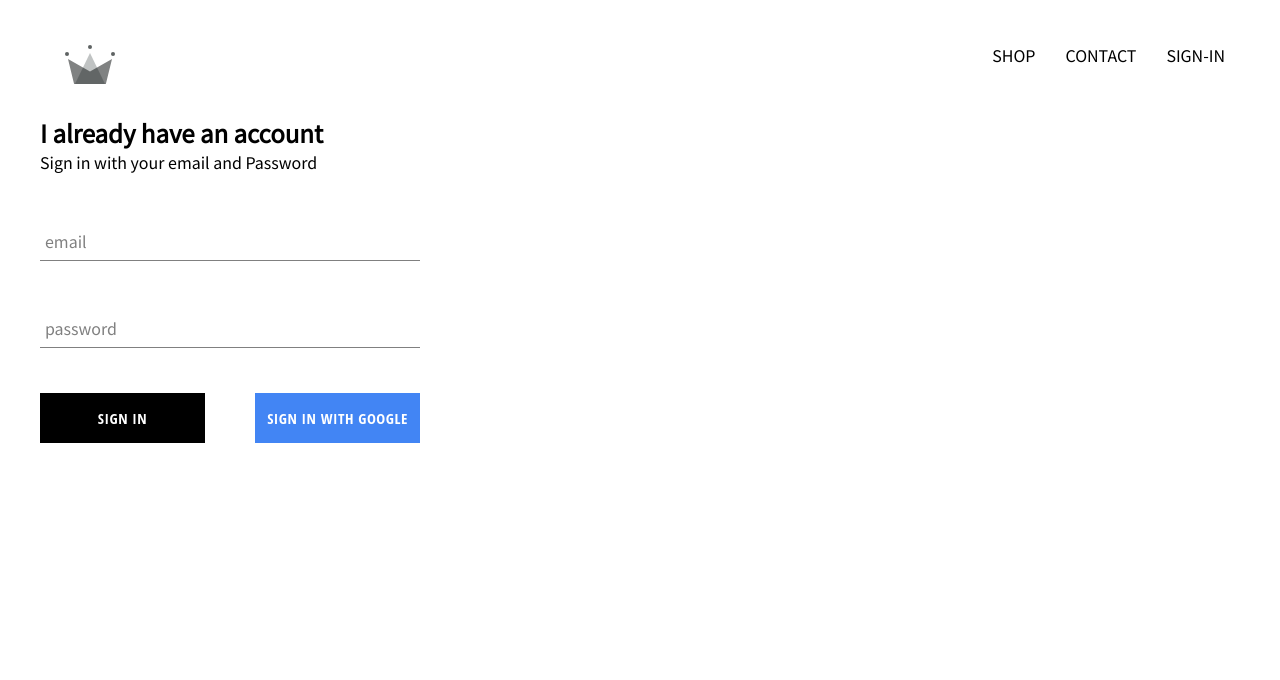
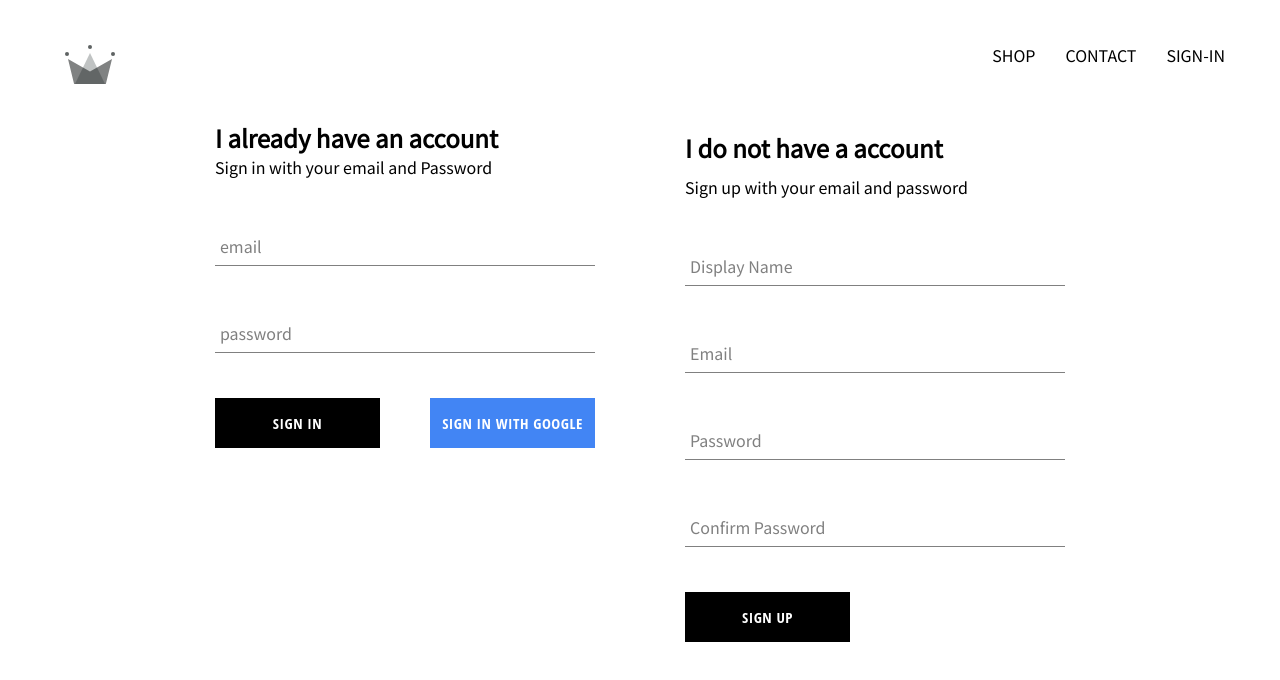
Before and after one commit to folajhimie/urban-couture, a React (Create React App) app: page /signin in a window 1280 px wide. Shown: the top 680 px of the page. Built offline with nearby package versions, Linux system fonts and the light colour scheme; no server answers.

Commit message:
Completed the Sign-Up Component

```diff
--- /dev/null
+++ b/src/component/sign-up/sign-up.component.jsx
@@ -0,0 +1,101 @@
+import React from 'react';
+import FormInput from '../form-input/form-input.component';
+import CustomButton from '../custom-button/custom-button.component';
+
+import { auth, createUserProfileDocument } from '../../firebase/firebase.utils';
+import './sign-up.styles.scss';
+
+class SignUp extends React.Component {
+    constructor(props) {
+        super(props);
+
+        this.state = {
+            displayName: "",
+            email: "",
+            password: "",
+            confirmPassword: ""
+        };
+    }
+
+    handleSubmit = async event => {
+        event.preventDefault();
+
+        const { displayName, email, password, confirmPassword } = this.state;
+        if(password !== confirmPassword){
+            alert('password doesn\'t match');
+            return;
+        }
+
+        try{
+            const { user } = await auth.createUserWithEmailAndPassword(
+                email,
+                password
+            );
+
+            await createUserProfileDocument(user, {displayName});
+
+            this.setState({
+                displayName: "",
+                email: "",
+                password: "",
+                confirmPassword: ""
+            });
+        } catch(error){
+            console.error(error)
+        }
+    };
+
+    handleChange = event => {
+        const { name, value } = event.target;
+        this.setState({ [name]: value })
+    };
+
+
+    render() {
+        const { displayName, email, password, confirmPassword } = this.state;
+        return (
+            <div className='sign-up'>
+            <h2 className='title'>I do not have a account</h2>
+            <span>Sign up with your email and password</span>
+            <form className='sign-up-form' onSubmit={this.handleSubmit}>
+                <FormInput
+                    type='text'
+                    name='displayName'
+                    value={displayName}
+                    onChange={this.handleChange}
+                    label='Display Name'
+                    required
+                />
+                <FormInput
+                    type='email'
+                    name='email'
+                    value={email}
+                    onChange={this.handleChange}
+                    label='Email'
+                    required
+                />
+                <FormInput
+                    type='password'
+                    name='password'
+                    value={password}
+                    onChange={this.handleChange}
+                    label='Password'
+                    required
+                />
+                <FormInput
+                    type='password'
+                    name='confirmPassword'
+                    value={confirmPassword}
+                    onChange={this.handleChange}
+                    label='Confirm Password'
+                    required
+                />
+                <CustomButton type='submit'>SIGN UP</CustomButton>
+            </form>
+            </div>
+
+        );
+    }
+}
+
+export default SignUp;
--- /dev/null
+++ b/src/component/sign-up/sign-up.styles.scss
@@ -0,0 +1,9 @@
+.sign-up {
+    display: flex;
+    flex-direction: column;
+    width: 380px;
+
+    .title {
+      margin: 10px 0;
+    }
+}
--- a/src/pages/sign-in-and-sign-up/sign-in-and-sign-up.component.jsx
+++ b/src/pages/sign-in-and-sign-up/sign-in-and-sign-up.component.jsx
@@ -1,10 +1,12 @@
 import React from 'react';
 import SignIn from '../../component/sign-in/sign-in.component';
+import SignUp from '../../component/sign-up/sign-up.component'
 import './sign-in-and-sign-up.styles.scss';
 
 const SignInAndSignUpPage = () => (
     <div className='sign-in-and-sign-up'>
         <SignIn/>
+        <SignUp/>
     </div>
 );
 
--- a/src/pages/sign-in-and-sign-up/sign-in-and-sign-up.styles.scss
+++ b/src/pages/sign-in-and-sign-up/sign-in-and-sign-up.styles.scss
@@ -0,0 +1,6 @@
+.sign-in-and-sign-up {
+    width: 850px;
+    display: flex;
+    justify-content: space-between;
+    margin: 30px auto;
+}
```
